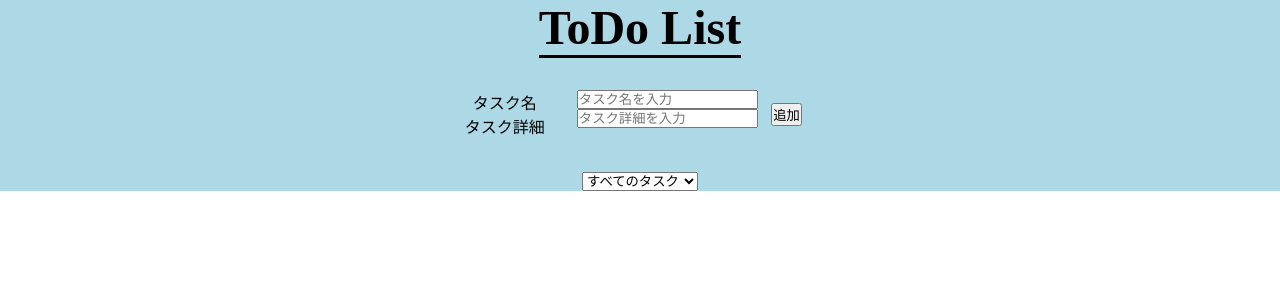
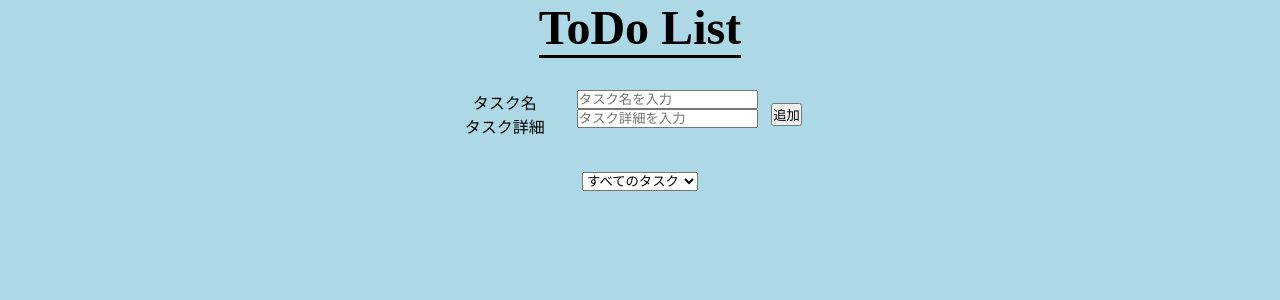
Before and after one commit to RyogaTakaoka/todolist_takaoka, a Next.js app: page / in a window 1280 px wide. Shown: the top 300 px of the page. Built offline with nearby package versions, Linux system fonts and the light colour scheme.

Commit message:
Set Background-color
前面に背景色適用

```diff
--- a/styles/Home.module.scss
+++ b/styles/Home.module.scss
@@ -1,14 +1,10 @@
 .body {
-  text-align: center;
-  font-size: 16px;
-  background-color: lightblue;
-
-  h1{
-    font-family:cursive
+  button{
+    margin: 1em;
   }
 
-  button{
-    margin: 1em;
+  select{
+    margin-bottom: 1em;
   }
 }
 
--- a/styles/globals.css
+++ b/styles/globals.css
@@ -86,13 +86,9 @@ body {
 }
 
 body {
-  /* color: rgb(var(--foreground-rgb));
-  background: linear-gradient(
-      to bottom,
-      transparent,
-      rgb(var(--background-end-rgb))
-    )
-    rgb(var(--background-start-rgb)); */
+  text-align: center;
+  font-size: 16px;
+  background-color: lightblue;
 }
 
 a {
```
